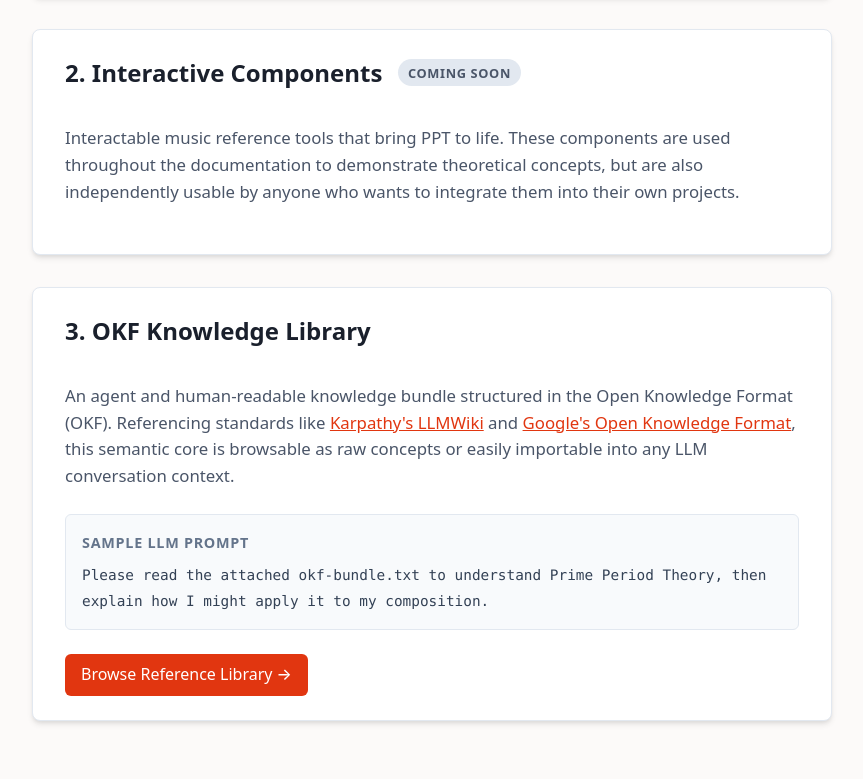
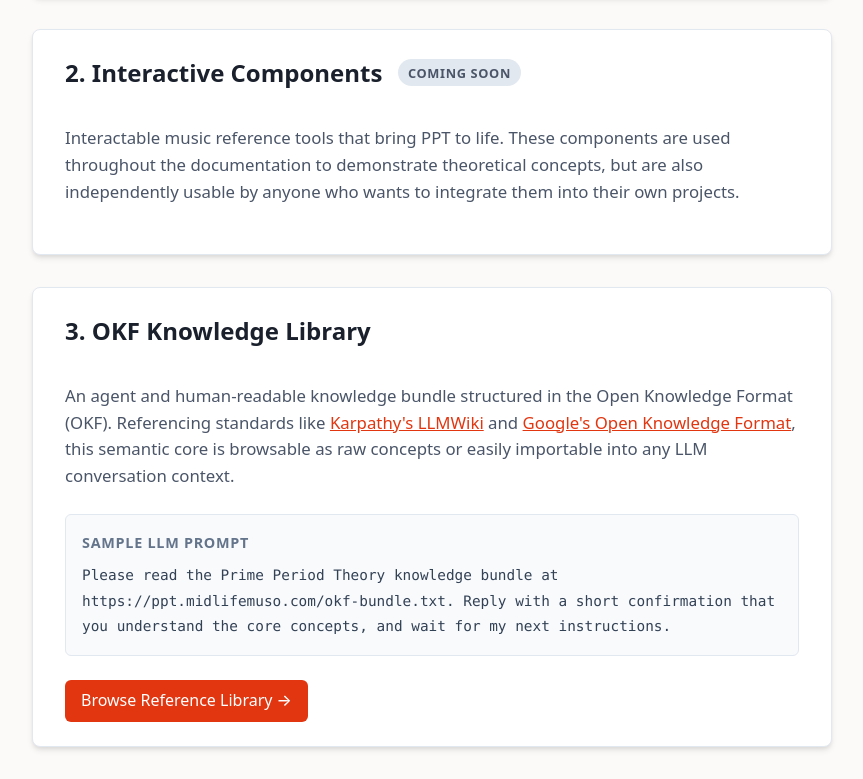
Before and after one commit to sharimchua/prime-period-theory, an Astro site in the folder docs/: page / in a window 1280 px wide. Shown: the part 572-1351 px from the top of the page, without its empty margins (208-1071 px from the left). Before the commit the page ends 1325 px from the top, so only its background shows below. Built offline with nearby package versions, Linux system fonts and the light colour scheme; Astro itself is replaced by a stand-in of ours.

Commit message:
docs: update sample LLM prompt with hosted URL

```diff
--- a/docs/src/pages/index.astro
+++ b/docs/src/pages/index.astro
@@ -27,7 +27,7 @@ const base = import.meta.env.BASE_URL.replace(/\/$/, '') + '/';
 
       <div class="prompt-box">
         <h4>Sample LLM Prompt</h4>
-        <code>Please read the attached okf-bundle.txt to understand Prime Period Theory, then explain how I might apply it to my composition.</code>
+        <code>Please read the Prime Period Theory knowledge bundle at https://ppt.midlifemuso.com/okf-bundle.txt. Reply with a short confirmation that you understand the core concepts, and wait for my next instructions.</code>
       </div>
 
       <div class="section-links">
```
